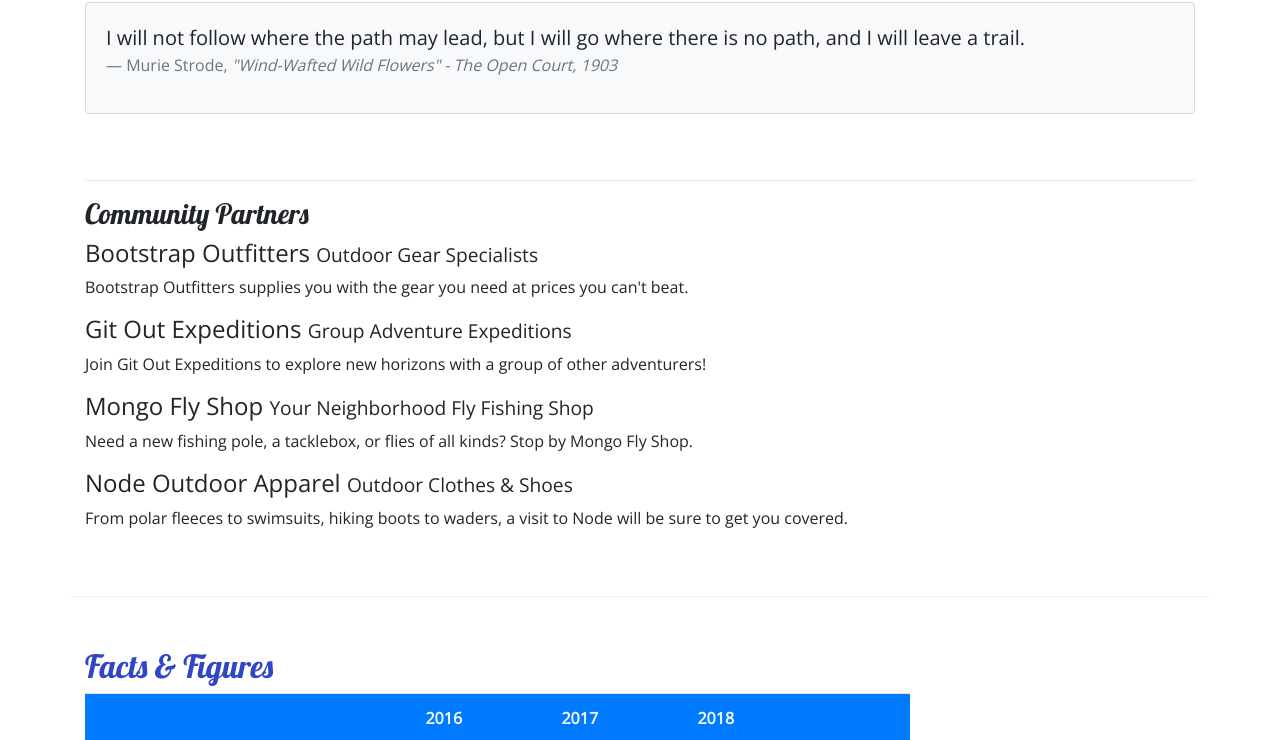
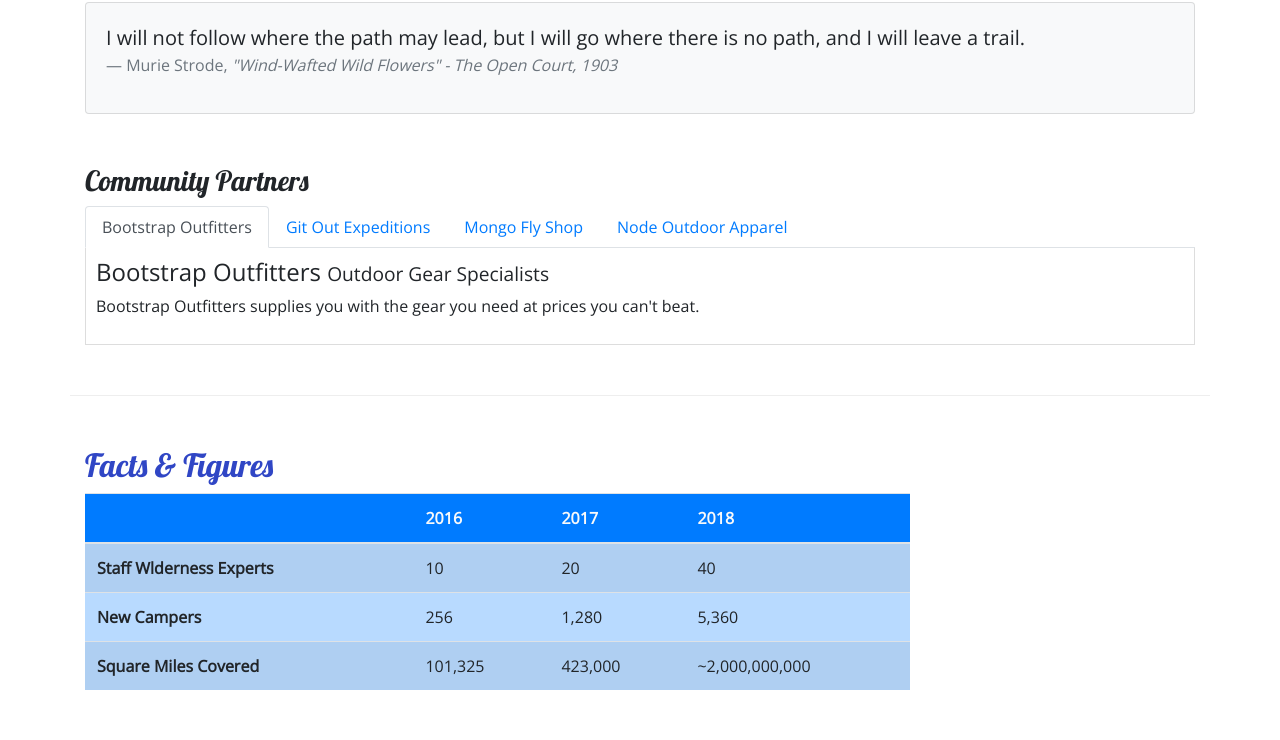
Before and after one commit to wdlied/nucampsite, a website: page aboutus.html in a window 1280 px wide. Shown: the part 595-1335 px from the top of the page. Drawn offline with nearby package versions, Linux system fonts and the light colour scheme.

Commit message:
exercise: nav component and tab

```diff
--- a/aboutus.html
+++ b/aboutus.html
@@ -23,7 +23,7 @@
         <div class="container">
             <div class="row">
                 <div class="col-4 col-sm-3 col-md-2 align-self-center">
-                    <a href="index.html"><img src="img/logo.png" class="img-fluid"/></a>
+                    <a href="index.html"><img src="img/logo.png" class="img-fluid" /></a>
                 </div>
                 <div class="col">
                     <h1>NuCamp</h1>
@@ -35,16 +35,19 @@
 
     <nav class="navbar navbar-expand-sm navbar-dark sticky-top">
         <div class="container">
-            <a class="navbar-brand" href="index.html"><img src="img/logo.png" height="30" width="30"/></a>
+            <a class="navbar-brand" href="index.html"><img src="img/logo.png" height="30" width="30" /></a>
             <button class="navbar-toggler" type="button" data-toggle="collapse" data-target="#nucampNavbar">
                 <span class="navbar-toggler-icon"></span>
             </button>
             <div class="collapse navbar-collapse" id="nucampNavbar">
                 <ul class="navbar-nav">
-                    <li class="nav-item"><a class="nav-link" href="index.html"><i class="fa fa-home fa-lg"></i> Home</a></li>
-                    <li class="nav-item active"><a class="nav-link" href="#"><i class="fa fa-info fa-lg"></i> About</a></li>
+                    <li class="nav-item"><a class="nav-link" href="index.html"><i class="fa fa-home fa-lg"></i> Home</a>
+                    </li>
+                    <li class="nav-item active"><a class="nav-link" href="#"><i class="fa fa-info fa-lg"></i> About</a>
+                    </li>
                     <li class="nav-item"><a class="nav-link" href="#"><i class="fa fa-list fa-lg"></i> Sites</a></li>
-                    <li class="nav-item"><a class="nav-link" href="contactus.html"><i class="fa fa-address-card fa-lg"></i> Contact</a></li>
+                    <li class="nav-item"><a class="nav-link" href="contactus.html"><i
+                                class="fa fa-address-card fa-lg"></i> Contact</a></li>
                 </ul>
             </div>
         </div>
@@ -58,14 +61,18 @@
                     <li class="breadcrumb-item active">About Us</li>
                 </ol>
                 <h2>About Us</h2>
-                <hr/>
+                <hr />
             </div>
         </div>
 
         <div class="row">
             <div class="col-sm-6">
                 <h3>Our Mission</h3>
-                <p>We present a curated database of the best campsites in the vast woods and backcountry of the World Wide Web Wilderness. We increase access to adventure for the public while promoting safe and respectful use of resources. The expert wilderness trekkers on our staff personally verify each campsite to make sure that they are up to our standards. We also present a platform for campers to share reviews on campsites they have visited with each other.</p>
+                <p>We present a curated database of the best campsites in the vast woods and backcountry of the World
+                    Wide Web Wilderness. We increase access to adventure for the public while promoting safe and
+                    respectful use of resources. The expert wilderness trekkers on our staff personally verify each
+                    campsite to make sure that they are up to our standards. We also present a platform for campers to
+                    share reviews on campsites they have visited with each other.</p>
             </div>
             <div class="col-sm-6">
                 <div class="card">
@@ -87,7 +94,8 @@
             <div class="col">
                 <div class="card bg-light mt-3">
                     <blockquote class="blockquote card-body">
-                        <p class="mb-0">I will not follow where the path may lead, but I will go where there is no path, and I will leave a trail.</p>
+                        <p class="mb-0">I will not follow where the path may lead, but I will go where there is no path,
+                            and I will leave a trail.</p>
                         <footer class="blockquote-footer">Murie Strode,
                             <cite title="Source Title">"Wind-Wafted Wild Flowers" - The Open Court, 1903</cite>
                         </footer>
@@ -98,16 +106,39 @@
 
         <div class="row row-content">
             <div class="col">
-                <hr/>
                 <h3>Community Partners</h3>
+                <ul class="nav nav-tabs">
+                    <li class="nav-item"><a class="nav-link active" href="#bootstrap" role="tab"
+                            data-toggle="tab">Bootstrap Outfitters</a></li>
+                    <li class="nav-item"><a class="nav-link" href="#git" role="tab" data-toggle="tab">Git Out
+                            Expeditions</a></li>
+                    <li class="nav-item"><a class="nav-link" href="#mongo" role="tab" data-toggle="tab">Mongo Fly
+                            Shop</a></li>
+                    <li class="nav-item"><a class="nav-link" href="#node" role="tab" data-toggle="tab">Node Outdoor
+                            Apparel</a></li>
+                </ul>
+                <div class="tab-content">
+                    <div role="tabpanel" class="tab-pane fade show active" id="bootstrap">
                         <h4>Bootstrap Outfitters <small>Outdoor Gear Specialists</small></h4>
-                <p class="d-none d-sm-block">Bootstrap Outfitters supplies you with the gear you need at prices you can't beat.</p>
+                        <p class="d-none d-sm-block">Bootstrap Outfitters supplies you with the gear you need at prices
+                            you can't beat.</p>
+                    </div>
+                    <div role="tabpanel" class="tab-pane fade show" id="git">
                         <h4>Git Out Expeditions <small>Group Adventure Expeditions</small></h4>
-                <p class="d-none d-sm-block">Join Git Out Expeditions to explore new horizons with a group of other adventurers!</p>
+                        <p class="d-none d-sm-block">Join Git Out Expeditions to explore new horizons with a group of
+                            other adventurers!</p>
+                    </div>
+                    <div role="tabpanel" class="tab-pane fade show" id="mongo">
                         <h4>Mongo Fly Shop <small>Your Neighborhood Fly Fishing Shop</small></h4>
-                <p class="d-none d-sm-block">Need a new fishing pole, a tacklebox, or flies of all kinds? Stop by Mongo Fly Shop.</p>
+                        <p class="d-none d-sm-block">Need a new fishing pole, a tacklebox, or flies of all kinds? Stop
+                            by Mongo Fly Shop.</p>
+                    </div>
+                    <div role="tabpanel" class="tab-pane fade show" id="node">
                         <h4>Node Outdoor Apparel <small>Outdoor Clothes & Shoes</small></h4>
-                <p class="d-none d-sm-block">From polar fleeces to swimsuits, hiking boots to waders, a visit to Node will be sure to get you covered.</p>
+                        <p class="d-none d-sm-block">From polar fleeces to swimsuits, hiking boots to waders, a visit to
+                            Node will be sure to get you covered.</p>
+                    </div>
+                </div>
             </div>
         </div>
         <div class="row row-content">
@@ -163,14 +194,20 @@
                 </div>
                 <div class="col-6 col-sm-5 text-center">
                     <h5>Social</h5>
-                    <a class="btn btn-social-icon btn-instagram" href="http://instagram.com/"><i class="fa fa-instagram"></i></a>
-                    <a class="btn btn-social-icon btn-facebook" href="http://facebook.com/"><i class="fa fa-facebook"></i></a>
-                    <a class="btn btn-social-icon btn-twitter" href="http://twitter.com/"><i class="fa fa-twitter"></i></a>
-                    <a class="btn btn-social-icon btn-google" href="http://youtube.com/"><i class="fa fa-youtube"></i></a>
+                    <a class="btn btn-social-icon btn-instagram" href="http://instagram.com/"><i
+                            class="fa fa-instagram"></i></a>
+                    <a class="btn btn-social-icon btn-facebook" href="http://facebook.com/"><i
+                            class="fa fa-facebook"></i></a>
+                    <a class="btn btn-social-icon btn-twitter" href="http://twitter.com/"><i
+                            class="fa fa-twitter"></i></a>
+                    <a class="btn btn-social-icon btn-google" href="http://youtube.com/"><i
+                            class="fa fa-youtube"></i></a>
                 </div>
                 <div class="col-sm-4 text-center">
-                    <a role="button" class="btn btn-link" href="tel:+12065551234"><i class="fa fa-phone"></i> 1-206-555-1234</a><br>
-                    <a role="button" class="btn btn-link" href="mailto:campsites@nucamp.co"><i class="fa fa-envelope-o"></i> campsites@nucamp.co</a>
+                    <a role="button" class="btn btn-link" href="tel:+12065551234"><i class="fa fa-phone"></i>
+                        1-206-555-1234</a><br>
+                    <a role="button" class="btn btn-link" href="mailto:campsites@nucamp.co"><i
+                            class="fa fa-envelope-o"></i> campsites@nucamp.co</a>
                 </div>
             </div>
         </div>
--- a/css/styles.css
+++ b/css/styles.css
@@ -35,3 +35,9 @@
 .navbar {
     background-color: #901cad;
 }
+
+.tab-content {
+    border: 1px solid #DDD;
+    border-top: none;
+    padding: 10px;
+}
```
Lines whose indentation alone changed are shown as unchanged.
